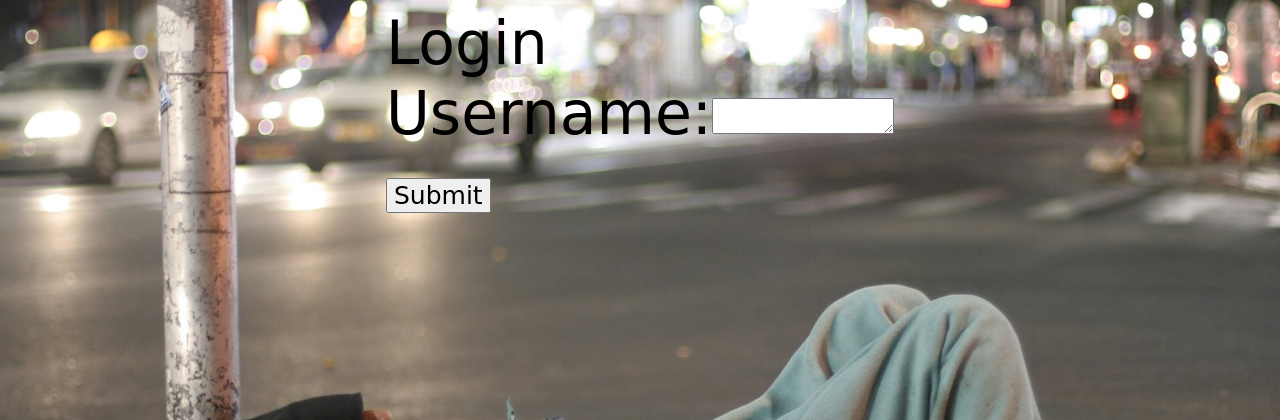
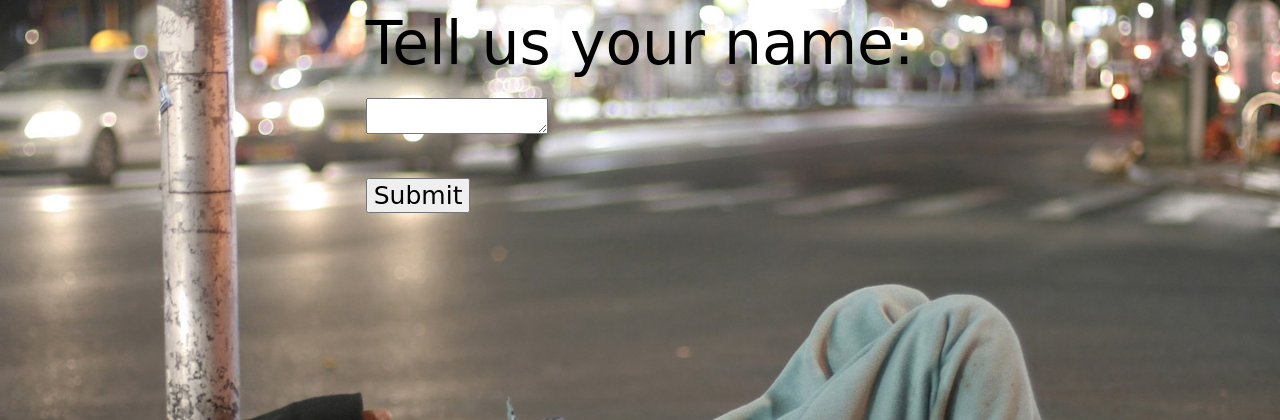
Before and after one commit to dyllanhope/Hackathon-app, a Node server app: page / in a window 1280 px wide. Shown: the top 420 px of the page. Run offline with Node 20, Linux system fonts and the light colour scheme; some libraries are stand-ins or nearby versions; some web fonts are replaced.

Commit message:
css changes

```diff
--- a/views/login.handlebars
+++ b/views/login.handlebars
@@ -1,5 +1,5 @@
-<div class="login">Login</div>
+<div class="login">Tell us your name:</div>
 <form method="POST" action="/login">
-    <div class="username">Username:<textarea name='user' class="usernameInputField">{{username}}</textarea></div>
+    <div class="username"><textarea name='user' class="usernameInputField">{{username}}</textarea></div>
     <button class="nameButton" type="submit">Submit</button>
 </form>
```
